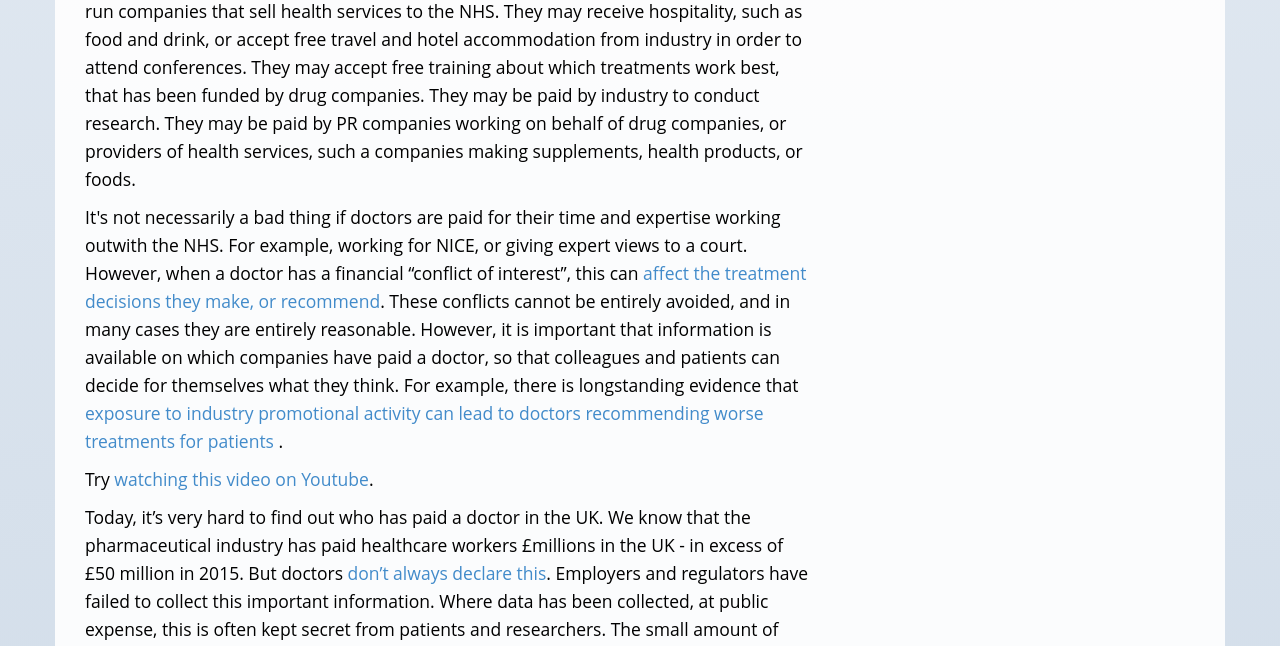
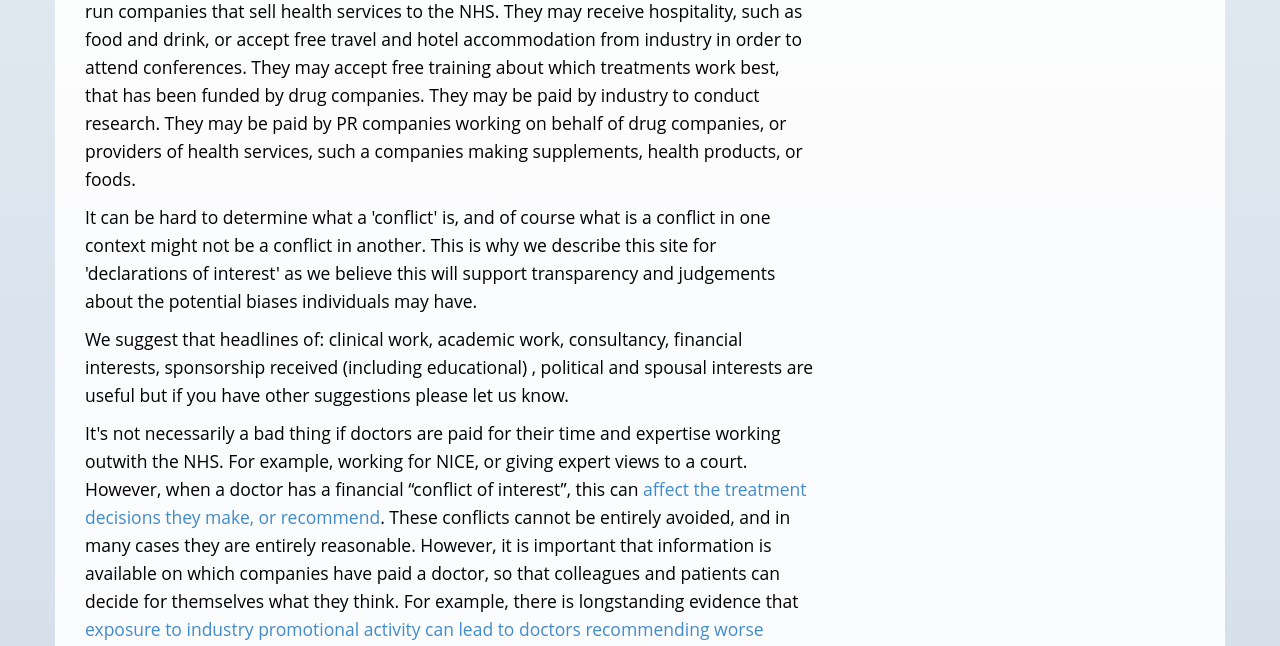
Before and after one commit to openhealthcare/whopaysthisdoctor.org, a Django app: template whopays/templates/home.html in a window 1280 px wide. Shown: the part 997-1643 px from the top of the page. Run offline with Django 3.2, Linux system fonts and the light colour scheme; the template is opened without the code that fills it, so the values that code supplies are empty; some libraries are stand-ins or nearby versions; some web fonts are replaced.

Commit message:
update the copy for the front page

```diff
--- a/whopays/templates/home.html
+++ b/whopays/templates/home.html
@@ -43,6 +43,15 @@
 
       <p>Doctors may receive money and benefits from a wide range of sources. They are paid for their direct services to NHS patients from the NHS (sometimes via intermediaries). They may be paid by other employers, or insurers or directly by private patients. Because of their skills and reputations, they may be paid to give expert advice to other NHS bodies, to lawyers and regulators, and to commercial companies outside their main job. They may make fees and royalties from lectures, media work and writing. On top of this, they may be paid by the pharmaceutical industry to give lectures to other doctors.. They may run companies that sell health services to the NHS. They may receive hospitality, such as food and drink, or accept free travel and hotel accommodation from industry in order to attend conferences. They may accept free training about which treatments work best, that has been funded by drug companies. They may be paid by industry to conduct research. They may be paid by PR companies working on behalf of drug companies, or providers of health services, such a companies making supplements, health products, or foods.
       </p>
+
+      <p>
+      It can be hard to determine what a 'conflict' is, and of course what is a conflict in one context might not be a conflict in another. This is why we describe this site for 'declarations of interest' as we believe this will support transparency and judgements about the potential biases individuals may have.
+      </p>
+
+      <p>
+      We suggest that headlines of: clinical work, academic work, consultancy, financial interests, sponsorship received (including educational) , political and spousal interests are useful but if you have other suggestions please let us know.
+      </p>
+
       <p>
         It's not necessarily a bad thing if doctors are paid for their time and expertise working outwith the NHS. For example, working for NICE, or giving expert views to a court. However, when a doctor has a financial “conflict of interest”, this can
         <a title="Spurling 2010 review" href="http://www.plosmedicine.org/article/info%3Adoi%2F10.1371%2Fjournal.pmed.1000352" target="_blank">affect the treatment decisions they make, or recommend</a>.
```
